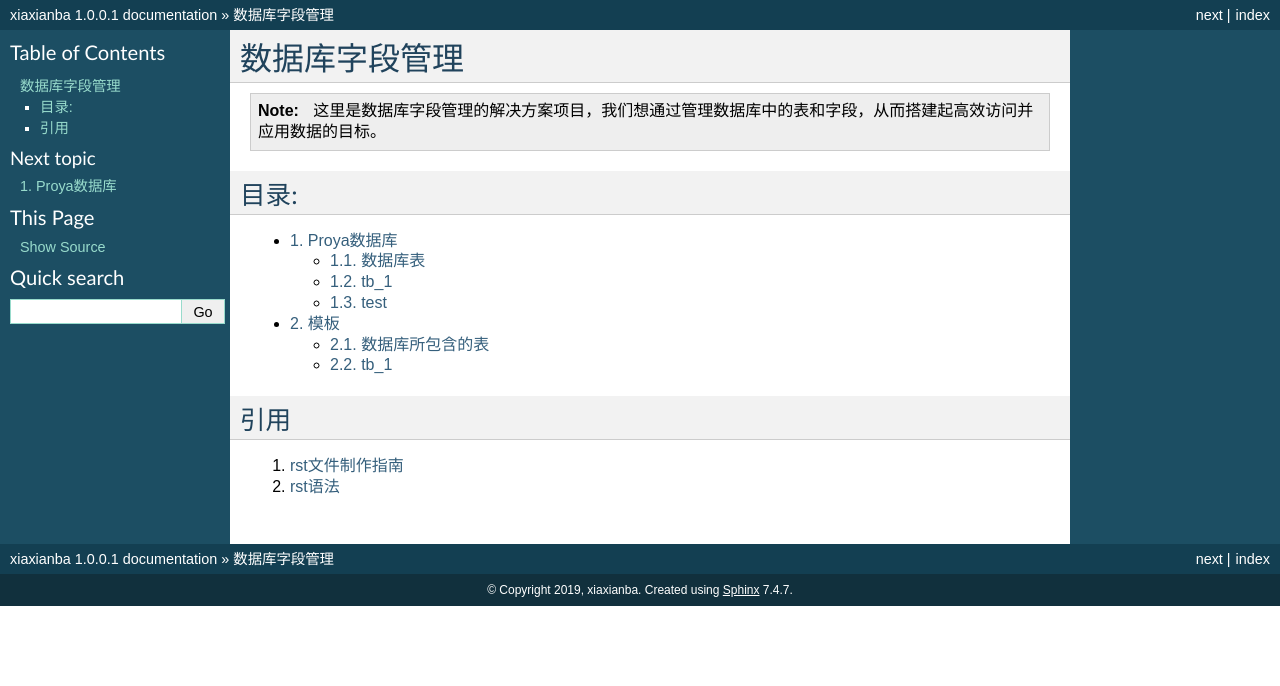
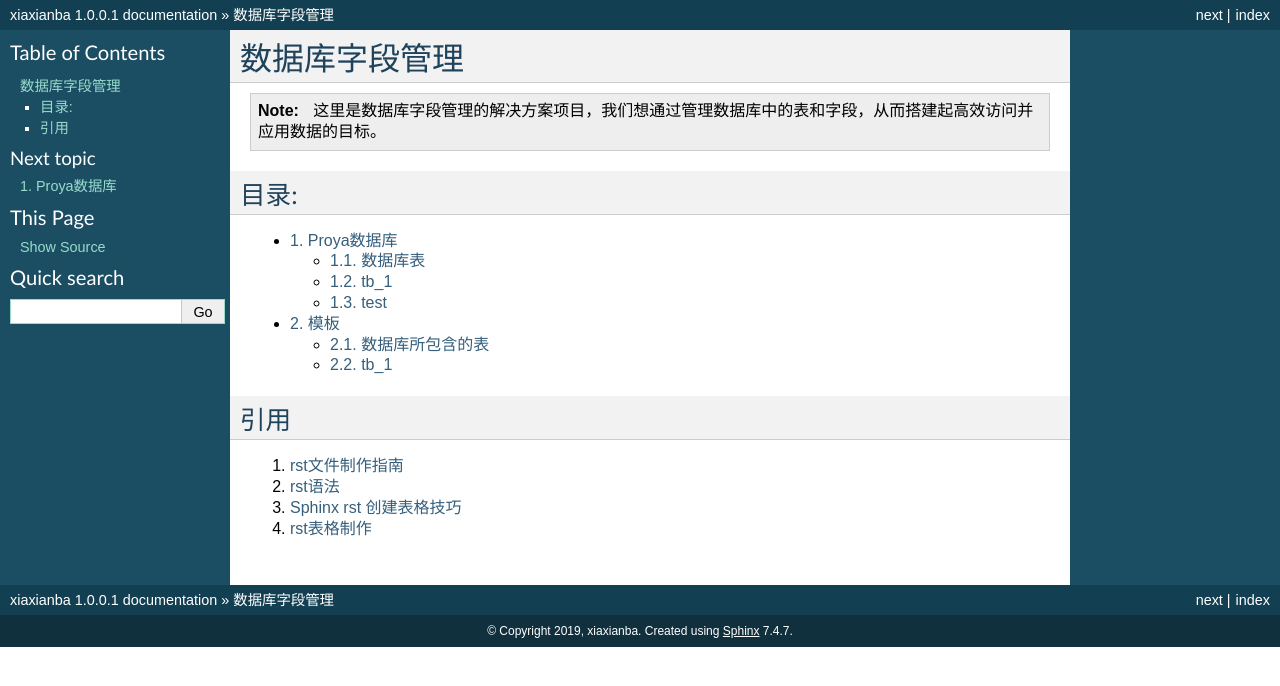
Before and after one commit to xianba/DatabaseField, a Sphinx documentation site: the page built from docs/index.rst, in a window 1280 px wide. Shown: the top 686 px of the page. Built offline with Sphinx 7.4.7, drawn with Linux system fonts in a browser that asks for light colours.

Commit message:
Update index.rst

```diff
--- a/docs/index.rst
+++ b/docs/index.rst
@@ -20,3 +20,5 @@
 ======
 1.  `rst文件制作指南 <https://zh-sphinx-doc.readthedocs.io/en/latest/contents.html>`_
 2. `rst语法 <http://docutils.sourceforge.net/docs/user/rst/quickref.html>`_
+3. `Sphinx rst 创建表格技巧 <https://ramble.3vshej.cn/sphinx-rst-create-table-tips/>`_
+4. `rst表格制作 <http://rst.ninjs.org/>`_
```
